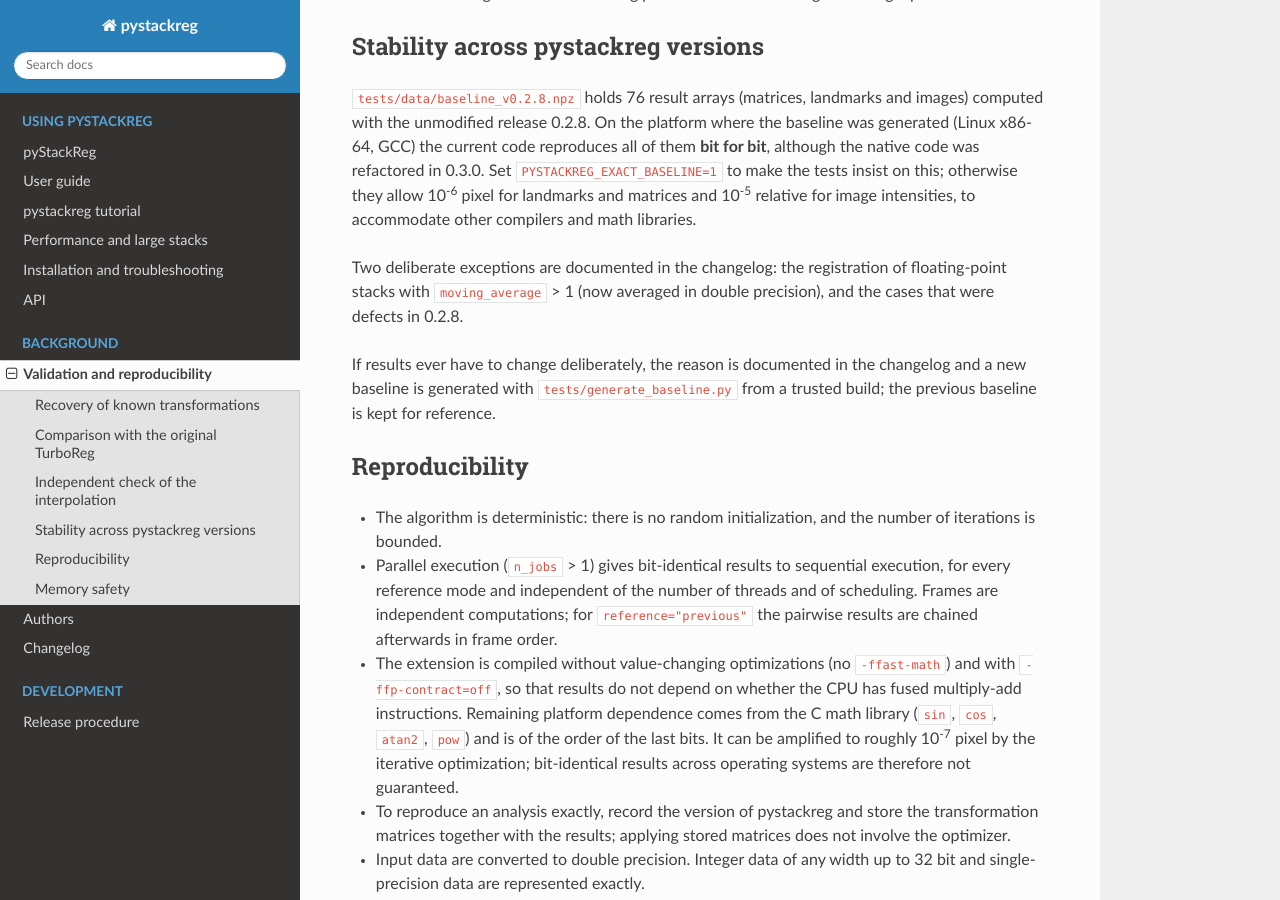
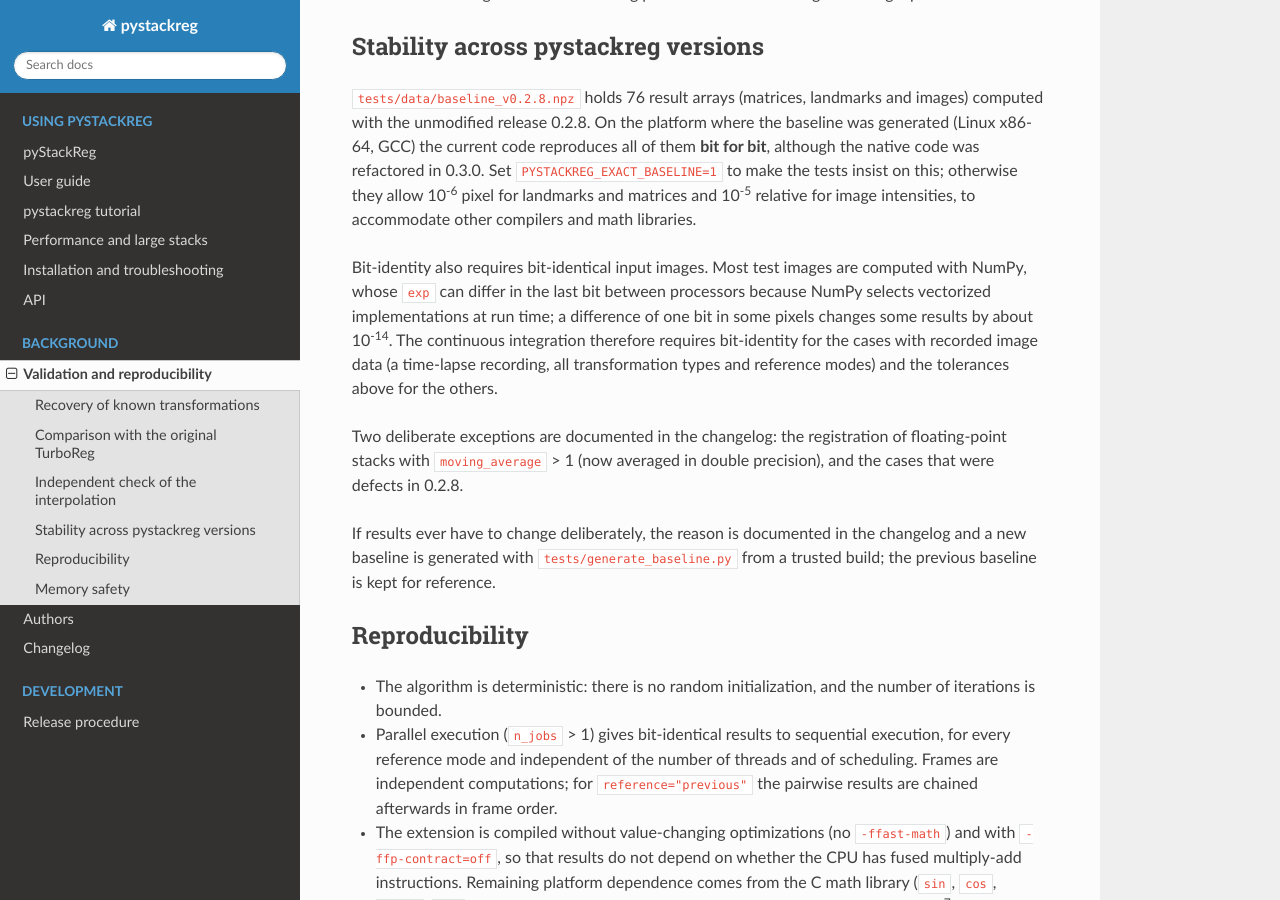
Before and after one commit to glichtner/pystackreg, a Sphinx documentation site: the page built from docs/validation.rst, in a window 1280 px wide and 900 px high, scrolled down 2248 px. Built offline with Sphinx 7.4.7 and the Read the Docs theme 3.1.0, drawn with Linux system fonts in a browser that asks for light colours.

Commit message:
ci: require bit-identity with 0.2.8 only for recorded image data
The exact job failed on GitHub for two of 43 cases, scaled rotation and
rigid body on the 25 x 33 synthetic scene, by up to 7e-15. The native
code is not the cause: the synthetic test images are computed with
numpy.exp, whose last bit depends on the vectorized implementation that
NumPy selects for the CPU. Changing single pixels of the inputs by one
bit locally reproduces exactly these deviations, while all cases with the
recorded pc12 stack were bit-identical on GitHub as well.

The exact job now runs the pc12 cases (all transformation types and
reference modes, n_frames, moving average). The synthetic cases keep
running with tolerances in the test jobs and remain exact on the machine
that generated the baseline. test_regression.py, docs/validation.rst and
docs/release.rst explain the limitation.

```diff
--- a/docs/release.rst
+++ b/docs/release.rst
@@ -38,6 +38,10 @@ Steps
      x86-64::
 
          PYSTACKREG_EXACT_BASELINE=1 pytest tests/test_regression.py
+
+     All cases are bit-identical only on a machine like the one that
+     generated the baseline; elsewhere the cases with synthetic images can
+     differ in the last bits (see the validation page).
 
 2. **Build and check locally** in a clean clone::
 
--- a/docs/validation.rst
+++ b/docs/validation.rst
@@ -144,6 +144,15 @@ otherwise they allow 10\ :sup:`-6` pixel for landmarks and matrices and
 10\ :sup:`-5` relative for image intensities, to accommodate other compilers
 and math libraries.
 
+Bit-identity also requires bit-identical input images. Most test images are
+computed with NumPy, whose ``exp`` can differ in the last bit between
+processors because NumPy selects vectorized implementations at run time; a
+difference of one bit in some pixels changes some results by about
+10\ :sup:`-14`. The continuous integration therefore requires bit-identity
+for the cases with recorded image data (a time-lapse recording, all
+transformation types and reference modes) and the tolerances above for the
+others.
+
 Two deliberate exceptions are documented in the changelog: the registration
 of floating-point stacks with ``moving_average`` > 1 (now averaged in double
 precision), and the cases that were defects in 0.2.8.
```
Also changed, not shown: 2 other files.
